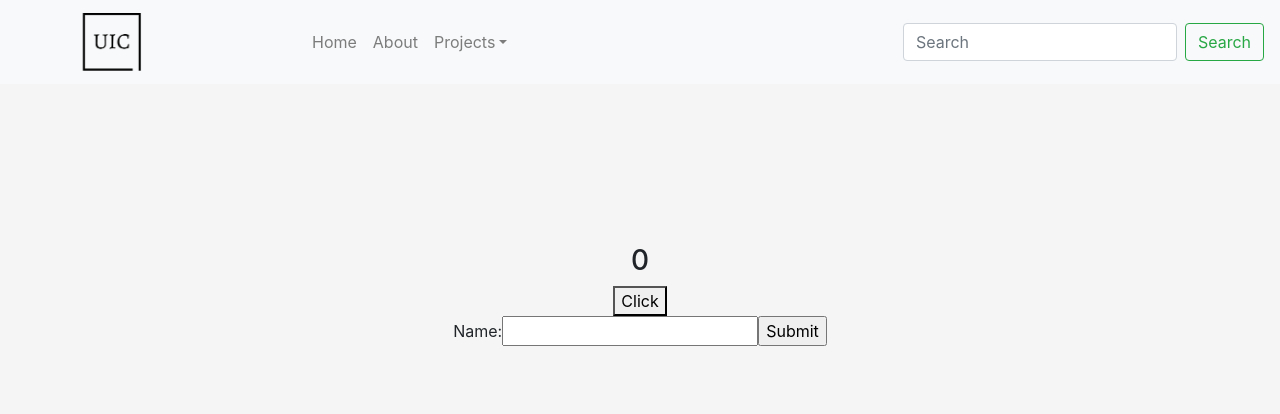
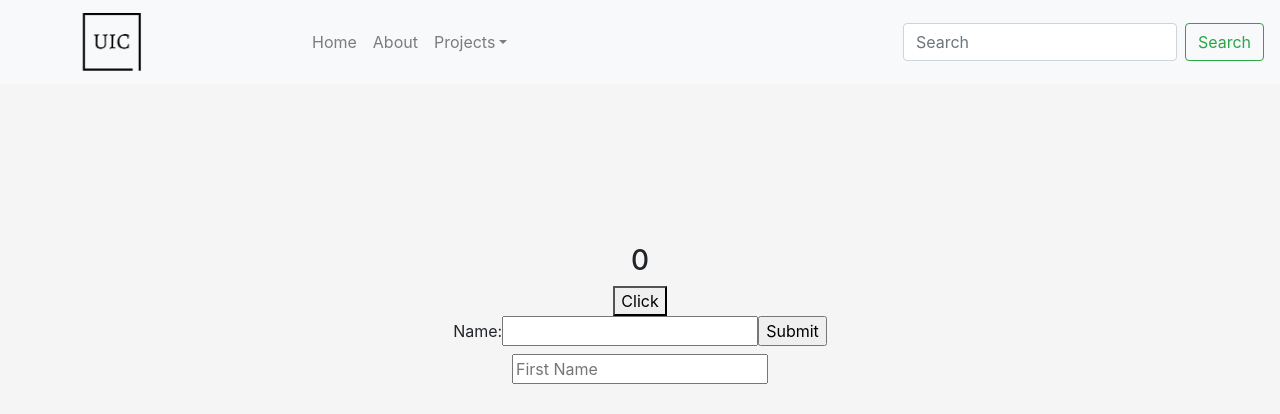
Before and after one commit to Fredrik93/react_tutorial, a React (Create React App) app: page /form in a window 1280 px wide. Shown: the top 414 px of the page. Built offline with nearby package versions, Linux system fonts and the light colour scheme.

Commit message:
add form

```diff
--- a/src/Components/Forms.js
+++ b/src/Components/Forms.js
@@ -5,7 +5,8 @@ class Forms extends React.Component {
         super()
         this.state = {
             counter: 0,
-            value: ''
+            value: '',
+            firstName: ""
         }
         this.handleCounter = this.handleCounter.bind(this)
         this.handleChange = this.handleChange.bind(this)
@@ -20,8 +21,13 @@ class Forms extends React.Component {
         })
     }
     handleSubmit(event) {
-        alert("A name was submitted" + this.state.value)
+        console.log("A name was submitted :" + this.state.value)
         event.preventDefault()
+    }
+    handleInputChange() {
+        this.setState({
+            firstName: "???"
+        })
     }
     render() {
         const styling = {
@@ -41,6 +47,9 @@ class Forms extends React.Component {
                     </label>
                     <input type="submit" value="Submit" />
                 </form>
+                <form>
+                    <input type="text" placeholder="First Name" onChange={this.handleInputChange} />
+                </form>
             </div>)
     }
 }
```
